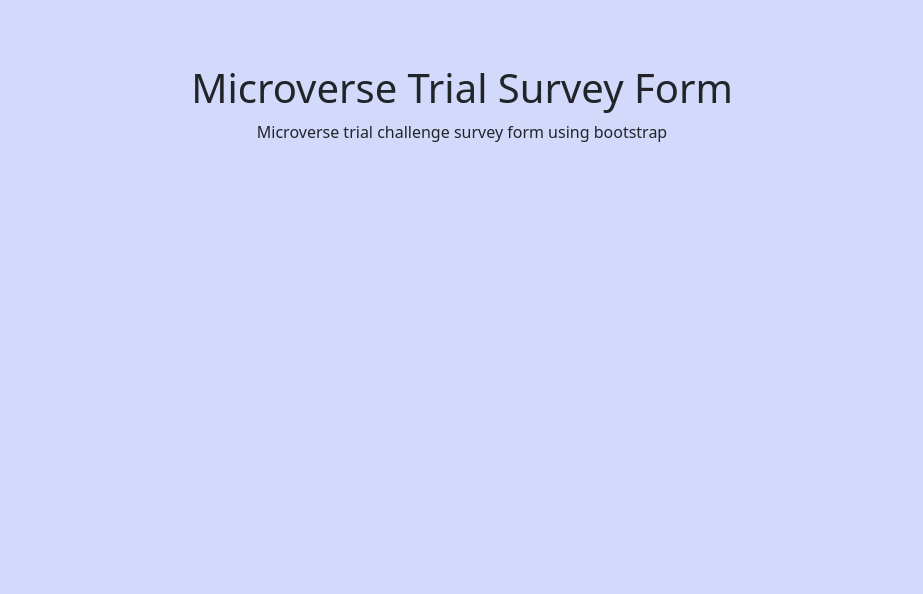
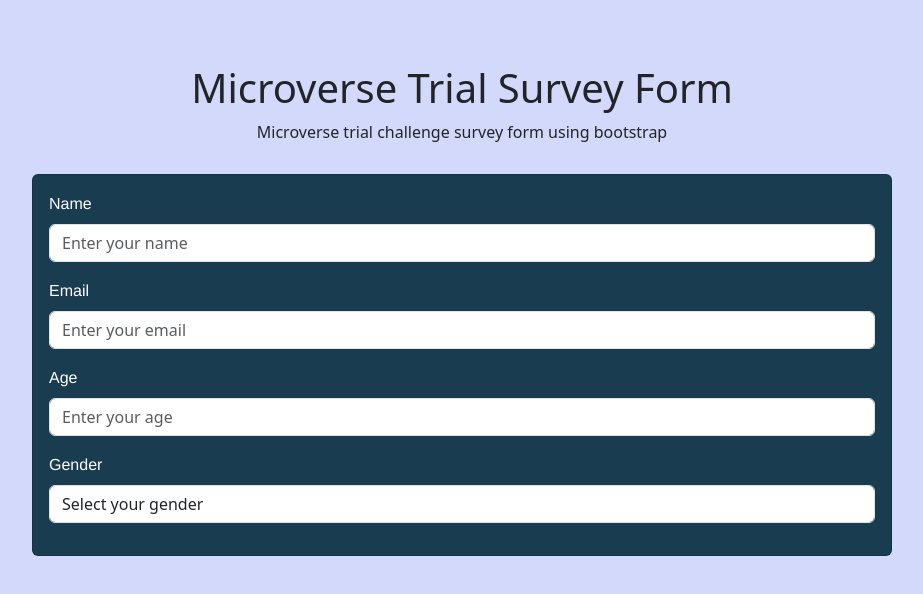
Before and after one commit to mitmelon/microverse-survey-form, a plain HTML site: page index.html in a window 1280 px wide. Shown: the whole page, without its empty margins (178-1101 px from the left). Drawn offline with Linux system fonts and the light colour scheme.

Commit message:
Second Part

```diff
--- a/index.html
+++ b/index.html
@@ -15,3 +15,30 @@
                 Microverse trial challenge survey form using bootstrap
             </p>
         </div>
+        <div class="card">
+            <div class="card-body">
+                <form id="survey-form" action="#" method="post" autocomplete="off">
+                    <div class="mb-3">
+                        <label for="name-label" class="form-label">Name</label>
+                        <input type="text" class="form-control" id="name-label" name="name"
+                            placeholder="Enter your name" required>
+                    </div>
+                    <div class="mb-3">
+                        <label for="email-label" class="form-label">Email</label>
+                        <input type="email" class="form-control" id="email-label" name="email"
+                            placeholder="Enter your email" required>
+                    </div>
+                    <div class="mb-3">
+                        <label for="number-label" class="form-label">Age</label>
+                        <input type="number" class="form-control" id="number-label" name="number" min="1" max="99"
+                            placeholder="Enter your age">
+                    </div>
+                    <div class="mb-3">
+                        <label for="gender-label" class="form-label">Gender</label>
+                        <select id="dropdown" name="gender" class="form-control" required>
+                            <option disabled selected value>Select your gender</option>
+                            <option value="male">Male</option>
+                            <option value="female">Female</option>
+                            <option value="other">Other</option>
+                        </select>
+                    </div>
```
